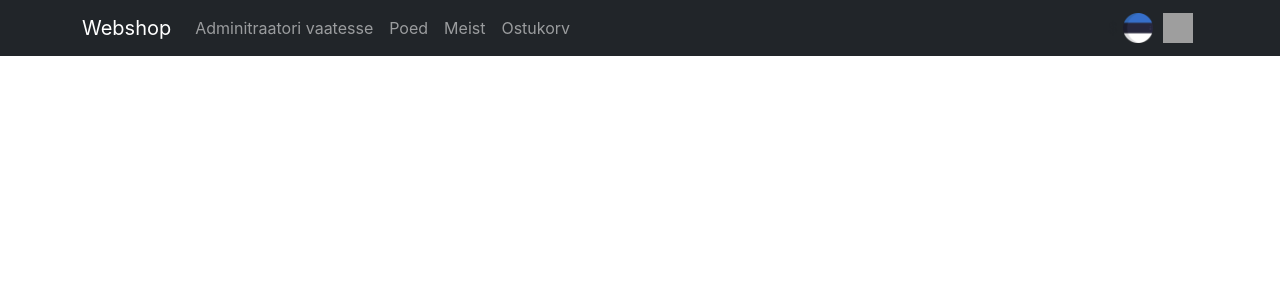
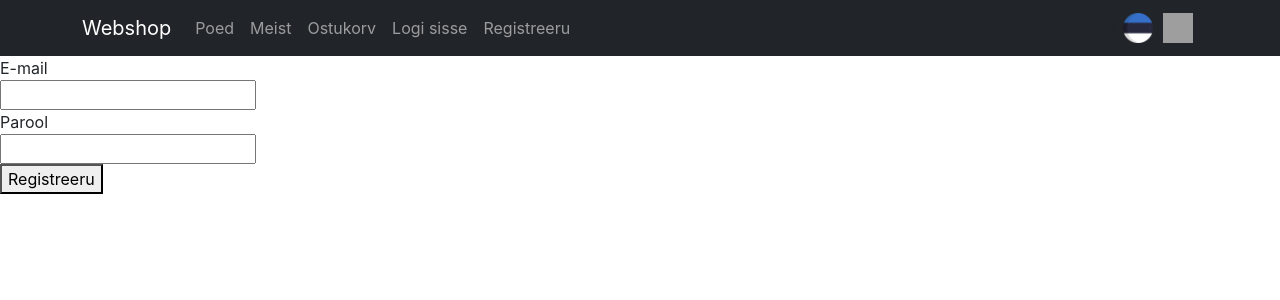
Before and after one commit to janvarp/React-esimene-koolitus, a React (Create React App) app in the folder webshop/: page /signup in a window 1280 px wide. Shown: the top 300 px of the page. Built offline with nearby package versions, Linux system fonts and the light colour scheme; no server answers; grey boxes are pictures that could not be loaded.

Commit message:
webshop authentication

```diff
--- a/webshop/public/index.html
+++ b/webshop/public/index.html
@@ -24,7 +24,7 @@
       work correctly both with client-side routing and a non-root public URL.
       Learn how to configure a non-root public URL by running `npm run build`.
     -->
-    <title>React App</title>
+    <title>Veebipood</title>
   </head>
   <body>
     <noscript>You need to enable JavaScript to run this app.</noscript>
--- a/webshop/src/App.jsx
+++ b/webshop/src/App.jsx
@@ -1,4 +1,4 @@
-import {Route, Routes } from "react-router-dom"
+import {Navigate, Route, Routes } from "react-router-dom"
 import './App.css';
 import Homepage from "./pages/Homepage.jsx";
 import Cart from "./pages/Cart.jsx";
@@ -12,11 +12,15 @@ import MaintainCategories from "./pages/admin/MaintainCategories.jsx";
 import MaintainProducts from "./pages/admin/MaintainProducts.jsx";
 import MaintainShops from "./pages/admin/MaintainShops.jsx";
 import NavigationBar from "./components/NavigationBar";
-
-
-
+import Login from "./pages/Login";
+import Signup from "./pages/Signup";
+import { useContext } from 'react';
+import AuthContext from './store/AuthContext'
 
 function App() {
+
+  const authCtx = useContext(AuthContext);
+
   return (
     <div>
      <NavigationBar />
@@ -27,12 +31,22 @@ function App() {
         <Route path="about-us" element={ <AboutUs/>}/>
         <Route path="shops" element={ <Shops/>}/>
         <Route path="product" element={ <SingleProduct/>}/>
+        <Route path="login" element={ <Login/>}/>
+        <Route path="signup" element={ <Signup/>}/>
+
+        { authCtx.loggedIn === true &&
+          <>
         <Route path="admin/add-product" element={ <AddProduct/>}/>
         <Route path="admin" element={ <AdminHome/>}/>
         <Route path="admin/edit-product/:productId" element={ <EditProduct/>}/>
         <Route path="admin/maintain-categories" element={ <MaintainCategories/>}/>
         <Route path="admin/maintain-products" element={ <MaintainProducts/>}/>
         <Route path="admin/maintain-shops" element={ <MaintainShops/>}/>
+        </>}
+        { authCtx.loggedIn === false &&
+         <Route path="admin/*" element={ <Navigate to="/login" />} />
+        }
+        <Route path="*" element={ <div>404</div> }/>
       </Routes>
     </div>
   );
--- a/webshop/src/components/NavigationBar.jsx
+++ b/webshop/src/components/NavigationBar.jsx
@@ -5,14 +5,20 @@ import { Link } from "react-router-dom";
 import { useTranslation } from "react-i18next";
 import { useContext } from 'react';
 import CartSumContext from '../store/CartSumContext';
+import AuthContext from '../store/AuthContext'
 
 function NavigationBar() {
     const { t, i18n } = useTranslation();
     const cartSumCtx = useContext(CartSumContext);
+    const authCtx = useContext(AuthContext);
 
     const changeLang = (newLang) => {
         i18n.changeLanguage(newLang);
         localStorage.setItem("language", newLang);
+    }
+
+    const logout = () => {
+      authCtx.logout();
     }
 
     return (
@@ -20,10 +26,13 @@ function NavigationBar() {
         <Container>
           <Navbar.Brand as={Link} to="/">Webshop</Navbar.Brand>
           <Nav className="me-auto">
-            <Nav.Link as={Link} to="/admin">{t("nav.admin")}</Nav.Link>
+            { authCtx.loggedIn === true && <Nav.Link as={Link} to="/admin">{t("nav.admin")}</Nav.Link>}
             <Nav.Link as={Link} to="/shops">{t("nav.shops")}</Nav.Link>
             <Nav.Link as={Link} to="/about-us">{t("nav.about")}</Nav.Link>
             <Nav.Link as={Link} to="/cart">{t("nav.cart")}</Nav.Link>
+            {authCtx.loggedIn === false &&<Nav.Link as={Link} to="/login">Logi sisse</Nav.Link>}
+            { authCtx.loggedIn === false && <Nav.Link as={Link} to="/signup">Registreeru</Nav.Link>}
+            { authCtx.loggedIn === true && <Nav.Link onClick={logout}>Logi valja</Nav.Link>}
           </Nav>
           <div classname="cart-sum">{cartSumCtx.cartSum} $</div>
           <img  className="lang" onClick={() => changeLang("ee")} src={require("../images/estonia.png")} alt="" />
--- a/webshop/src/index.jsx
+++ b/webshop/src/index.jsx
@@ -8,13 +8,16 @@ import App from './App';
 import { BrowserRouter } from 'react-router-dom';
 import 'leaflet/dist/leaflet.css';
 import { CartSumContextProvider } from './store/CartSumContext';
+import { AuthContextProvider } from './store/AuthContext';
 
 const root = ReactDOM.createRoot(document.getElementById('root'));
 root.render(
   <React.StrictMode>
     <BrowserRouter>
     <CartSumContextProvider>
+      <AuthContextProvider>
     <App />
+    </AuthContextProvider>
     </CartSumContextProvider>
     </BrowserRouter>
   </React.StrictMode>
--- /dev/null
+++ b/webshop/src/pages/Login.jsx
@@ -0,0 +1,43 @@
+import { useContext } from "react";
+import { useRef, useState } from "react";
+import { useNavigate } from "react-router-dom";
+import AuthContext from "../store/AuthContext";
+
+function Login() {
+
+  const emailRef = useRef();
+  const passwordRef = useRef();
+  const url = "https://identitytoolkit.googleapis.com/v1/accounts:signInWithPassword?key=AIzaSyDF0IYmbiE2qz_yc4CZJ1sFOQ3tk4-UVDw";
+  const [message, setMessage] = useState("");
+  const navigate = useNavigate();
+  const authCtx = useContext(AuthContext);
+
+  const login = () => {
+    const user = {
+      email: emailRef.current.value,
+      password: passwordRef.current.value,
+      returnSecureToken: true
+    }
+    fetch(url, {method: "POST", body: JSON.stringify(user)})
+      .then(res => res.json())
+      .then(json => {
+        if (json.error) {
+          setMessage(json.error.message);
+        } else {
+          navigate("/admin");
+          authCtx.login(json.idToken);
+        }
+      })
+// authCtx.setLoggedIn(true);
+}
+  return (
+    <div>
+      <div>{message}</div>
+      <label>E-mail</label> <br />
+      <input ref={emailRef} type="text" /> <br />
+      <label>Parool</label> <br />
+      <input ref={passwordRef} type="text" /> <br />
+      <button onClick={login}>Logi sisse</button>
+    </div> );
+}
+export default Login;
--- /dev/null
+++ b/webshop/src/pages/Signup.jsx
@@ -0,0 +1,44 @@
+import { useContext } from "react";
+import { useRef, useState } from "react";
+import { useNavigate } from "react-router-dom";
+import AuthContext from "../store/AuthContext";
+
+function Signup() {
+
+  const emailRef = useRef();
+  const passwordRef = useRef();
+  const url = "https://identitytoolkit.googleapis.com/v1/accounts:signUp?key=AIzaSyDF0IYmbiE2qz_yc4CZJ1sFOQ3tk4-UVDw";
+  const [message, setMessage] = useState("");
+  const navigate = useNavigate();
+  const authCtx = useContext(AuthContext);
+
+  const addUser = () => {
+    const newUser = {
+      email: emailRef.current.value,
+      password: passwordRef.current.value,
+      returnSecureToken: true
+    }
+    fetch(url, {method: "POST", body: JSON.stringify(newUser)})
+      .then(res => res.json())
+      .then(json => {
+        if (json.error) {
+          setMessage(json.error.message);
+        } else {
+          navigate("/admin");
+          // authCtx.setIsLoggedIn(true);
+          // sessionStorage.setItem("token", json.idToken);
+          authCtx.login(json.idToken);
+        }
+      })
+  }
+  return (
+    <div>
+      <div>{message}</div>
+      <label>E-mail</label> <br />
+      <input ref={emailRef} type="text" /> <br />
+      <label>Parool</label> <br />
+      <input ref={passwordRef} type="text" /> <br />
+      <button onClick={addUser}>Registreeru</button>
+    </div> );
+}
+export default Signup;
--- /dev/null
+++ b/webshop/src/store/AuthContext.jsx
@@ -0,0 +1,33 @@
+import { createContext, useState } from "react"
+
+const AuthContext = createContext({
+    loggedIn: true,
+    login: () => {},
+    logout: () => {}
+});
+
+export const AuthContextProvider = (props) => {
+    const [isLoggedIn, setIsLoggedIn] = useState(sessionStorage.getItem("token") !== null ? true : false);
+
+    const loginHandler = (token) => {
+        setIsLoggedIn(true);
+        sessionStorage.setItem("token", token);
+    }
+
+    const logoutHandler = () => {
+        setIsLoggedIn(false);
+        sessionStorage.removeItem("token")
+    }
+
+    return (
+        <AuthContext.Provider value={{
+            loggedIn: isLoggedIn,
+            login: loginHandler,
+            logout: logoutHandler
+        }}>
+            {props.children}
+        </AuthContext.Provider>
+    )
+}
+
+export default AuthContext;
```
